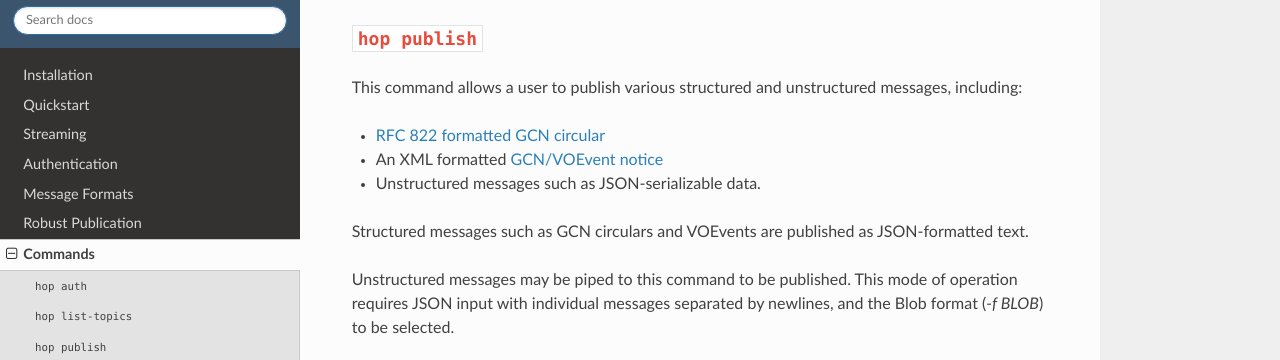
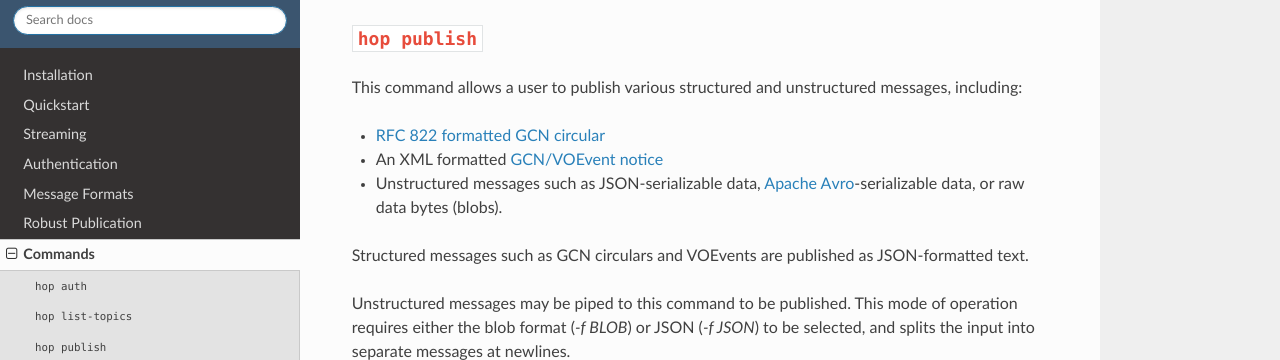
Before and after one commit to scimma/hop-client, a Sphinx documentation site: the page built from doc/user/commands.rst, in a window 1280 px wide and 900 px high, scrolled down 930 px, cut to the strip 84-444 px from the top of the window. Built offline with Sphinx 7.4.7 and the Read the Docs theme 2.0.0, drawn with Linux system fonts in a browser that asks for light colours.

Commit message:
Update documentation of formats for publishing

```diff
--- a/doc/user/commands.rst
+++ b/doc/user/commands.rst
@@ -41,13 +41,15 @@ This command allows a user to publish various structured and unstructured messag
 
 * `RFC 822 formatted GCN circular <https://gcn.gsfc.nasa.gov/gcn3_circulars.html>`_
 * An XML formatted `GCN/VOEvent notice <https://gcn.gsfc.nasa.gov/tech_describe.html>`_
-* Unstructured messages such as JSON-serializable data.
+* Unstructured messages such as JSON-serializable data,
+  `Apache Avro <https://avro.apache.org>`_-serializable data, or raw data bytes (blobs).
+
 
 Structured messages such as GCN circulars and VOEvents are published as JSON-formatted text.
 
 Unstructured messages may be piped to this command to be published. This mode of operation
-requires JSON input with individual messages separated by newlines, and the Blob format
-(`-f BLOB`) to be selected.
+requires either the blob format (`-f BLOB`) or JSON (`-f JSON`) to be selected, and splits
+the input into separate messages at newlines.
 
 .. program-output:: hop publish --help
    :nostderr:
```
